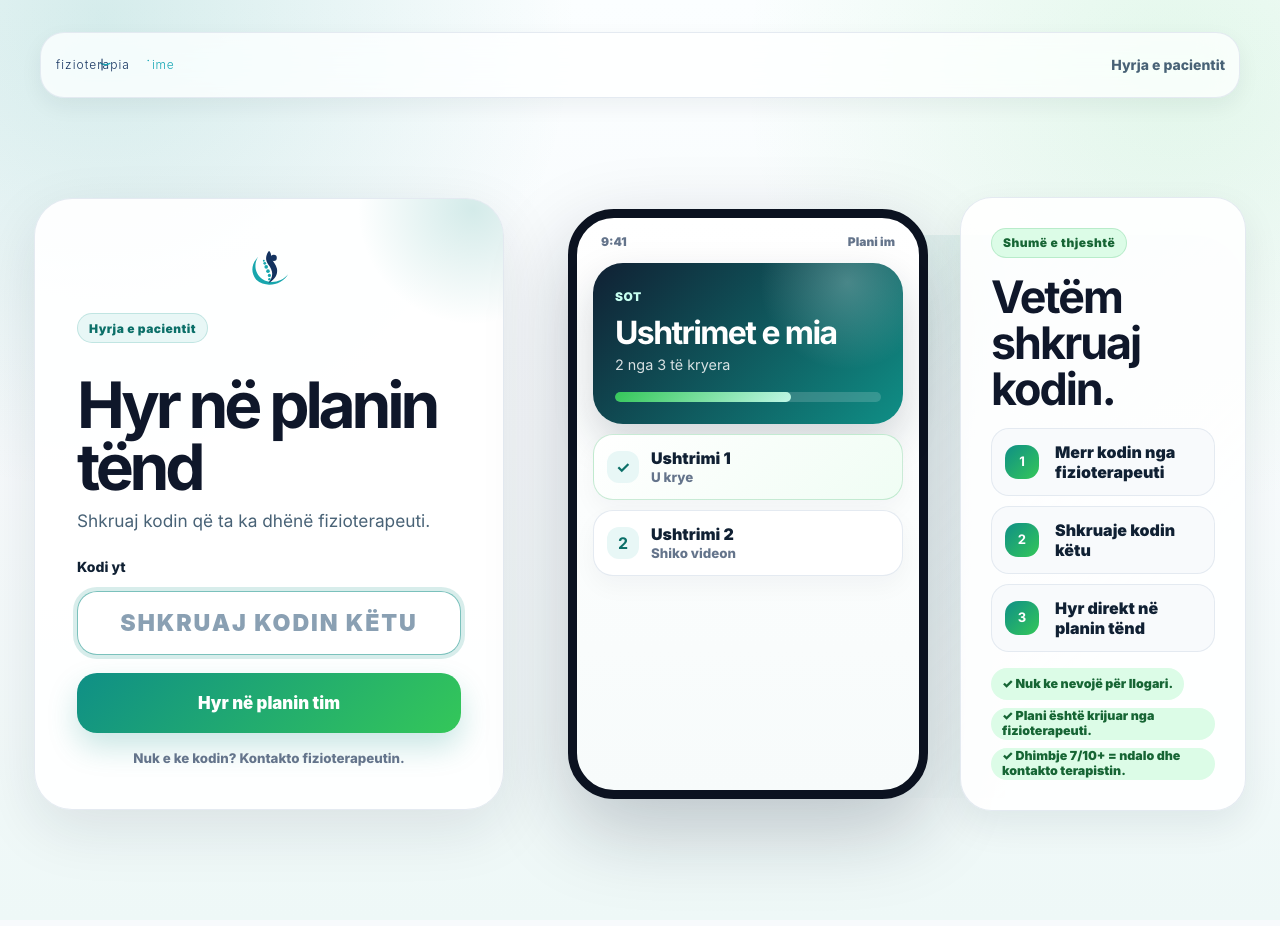
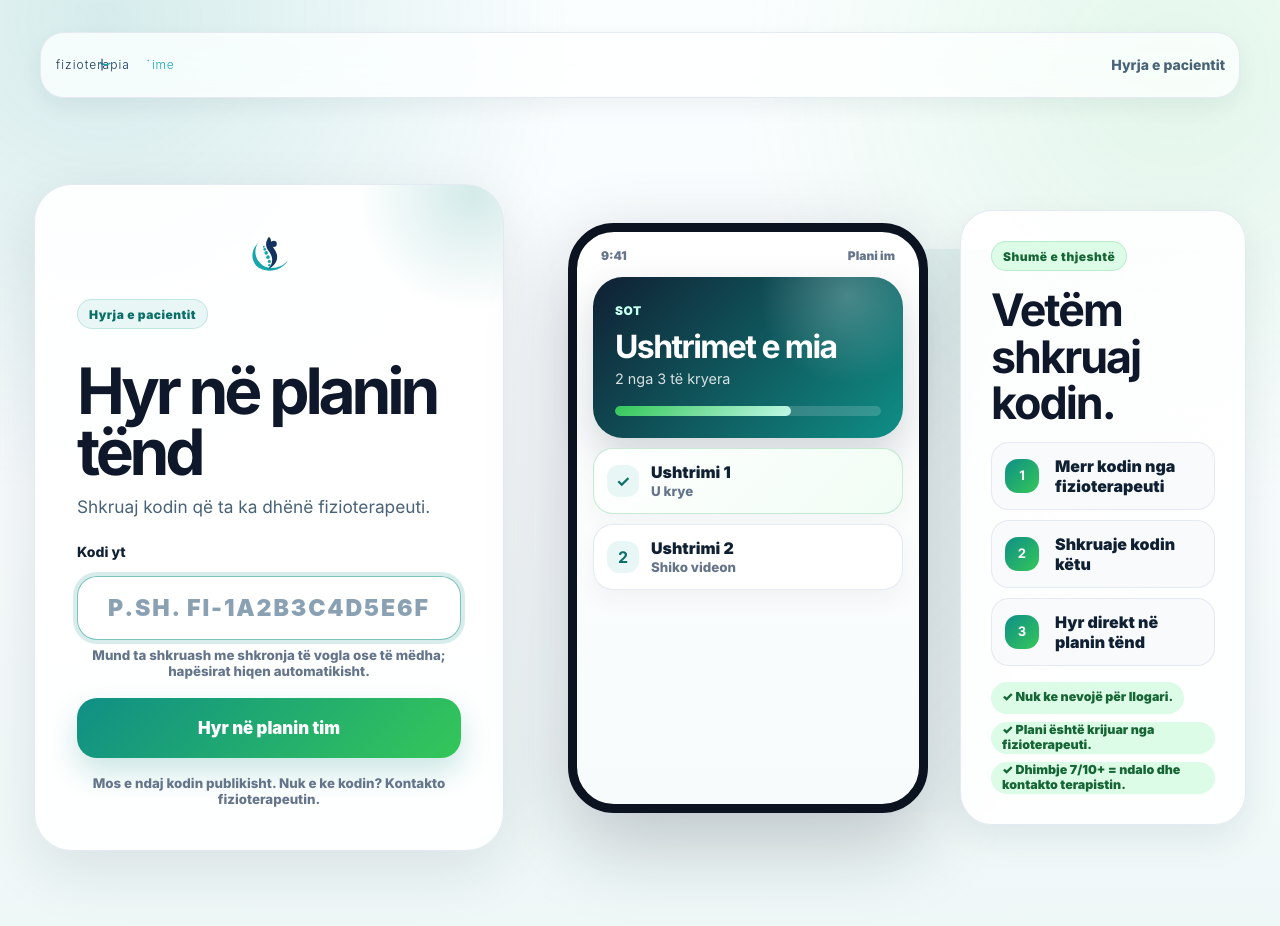
Before and after one commit to diellzarabushaj-source/FIZIOTERAPIA-IME, a Next.js app: page /patient-portal in a window 1280 px wide. Shown: the top 926 px of the page. Built offline with nearby package versions, Linux system fonts and the light colour scheme; no server answers.

Commit message:
Improve patient code login clarity and accessibility

```diff
--- a/app/patient-portal/page.tsx
+++ b/app/patient-portal/page.tsx
@@ -15,13 +15,20 @@ const safetyNotes = [
   "Dhimbje 7/10+ = ndalo dhe kontakto terapistin.",
 ];
 
+const errorMessages: Record<string, string> = {
+  invalid: "Kodi nuk është i saktë. Kontrolloje dhe provo përsëri.",
+  missing: "Shkruaj kodin që ta ka dhënë fizioterapeuti.",
+  "rate-limited": "Ke provuar shumë herë. Prit pak dhe provo përsëri.",
+  system: "Hyrja nuk është gati për momentin. Provo përsëri pak më vonë.",
+};
+
 export default async function PatientPortalPage({ searchParams }: { searchParams?: Promise<{ error?: string; code?: string }> }) {
   const session = await getCurrentPatientSession();
   if (session) redirect("/patient-dashboard");
 
   const params = await searchParams;
-  const error = params?.error;
-  const code = params?.code || "";
+  const errorMessage = params?.error ? errorMessages[params.error] : undefined;
+  const code = (params?.code || "").slice(0, 40);
 
   return (
     <main className="page patient-entry-page">
@@ -46,22 +53,28 @@ export default async function PatientPortalPage({ searchParams }: { searchParams
               className="fi-input patient-code-input"
               name="code"
               defaultValue={code}
-              placeholder="Shkruaj kodin këtu"
+              placeholder="P.sh. FI-1A2B3C4D5E6F"
               autoCapitalize="characters"
               autoComplete="one-time-code"
+              autoCorrect="off"
+              spellCheck={false}
               inputMode="text"
+              enterKeyHint="go"
+              maxLength={40}
+              aria-invalid={Boolean(errorMessage)}
+              aria-describedby={`patient-code-help${errorMessage ? " patient-code-error" : ""}`}
               autoFocus
               required
             />
+            <small id="patient-code-help" className="patient-entry-helper">
+              Mund ta shkruash me shkronja të vogla ose të mëdha; hapësirat hiqen automatikisht.
+            </small>
           </div>
 
-          {error === "invalid" && <div className="fi-alert danger">Kodi nuk është i saktë. Kontrolloje dhe provo përsëri.</div>}
-          {error === "missing" && <div className="fi-alert danger">Shkruaj kodin.</div>}
-          {error === "rate-limited" && <div className="fi-alert danger">Ke provuar shumë herë. Prit pak dhe provo përsëri.</div>}
-          {error === "system" && <div className="fi-alert danger">Hyrja nuk është gati për momentin. Provo përsëri pak më vonë.</div>}
+          {errorMessage && <div id="patient-code-error" className="fi-alert danger" role="alert">{errorMessage}</div>}
 
           <button className="button patient-entry-submit" type="submit">Hyr në planin tim</button>
-          <small className="patient-entry-helper">Nuk e ke kodin? Kontakto fizioterapeutin.</small>
+          <small className="patient-entry-helper">Mos e ndaj kodin publikisht. Nuk e ke kodin? Kontakto fizioterapeutin.</small>
         </form>
 
         <aside className="patient-entry-preview" aria-label="Si funksionon hyrja e pacientit">
```
